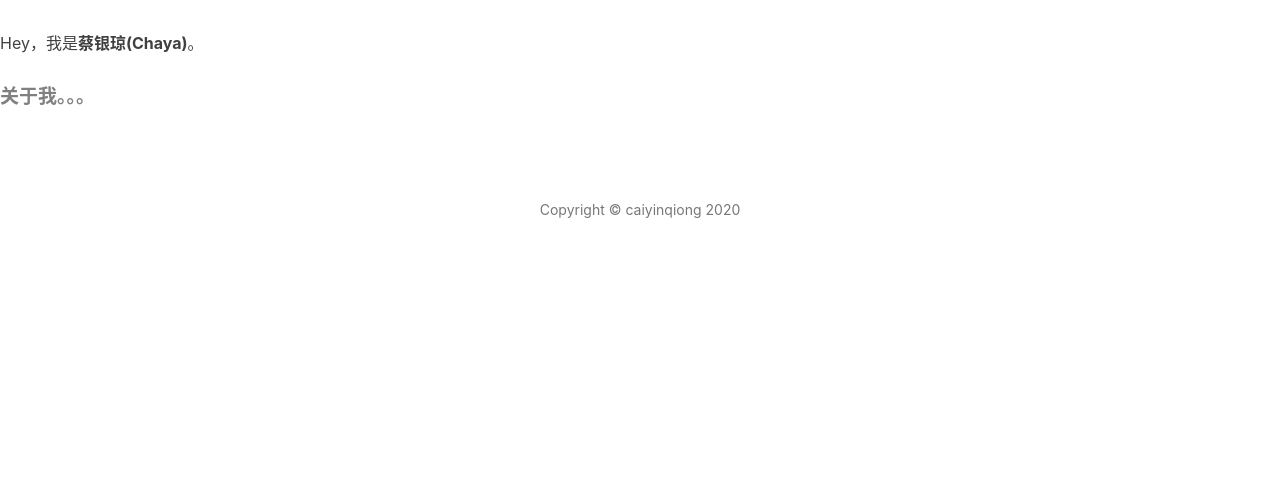
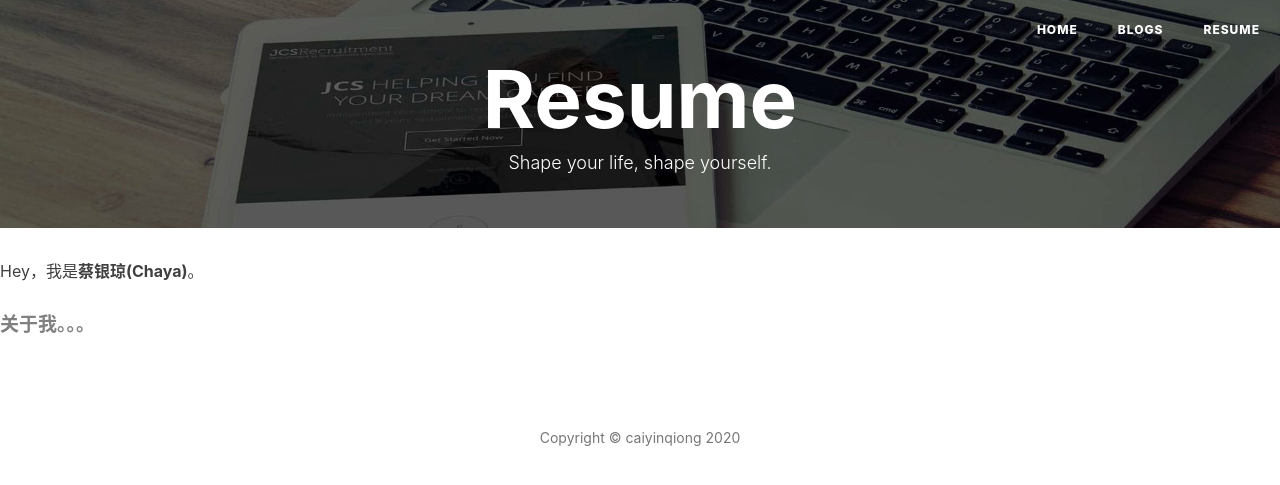
Before and after one commit to caiyinqiong/caiyinqiong.github.io, a Jekyll site: the page built from resume.html, in a window 1280 px wide. Shown: the top 485 px of the page. Built offline with Jekyll 4.4.1, drawn with Linux system fonts in a browser that asks for light colours; nearby versions of some CDN libraries; comment, search, counter and statistics services are not loaded.

Commit message:
Update resume.html

```diff
--- a/resume.html
+++ b/resume.html
@@ -1,9 +1,23 @@
 ---
 layout: default
-title: "Resume"
+title:  Resume
 description: "Shape your life, shape yourself."
 header-img: "img/post-bg-rwd.jpg"
 ---
+
+<!-- Page Header -->
+<header class="intro-header" style="background-image: url('{{ site.baseurl }}/{% if page.header-img %}{{ page.header-img }}{% else %}{{ site.header-img }}{% endif %}')">
+    <div class="container">
+        <div class="row">
+            <div class="col-lg-8 col-lg-offset-2 col-md-10 col-md-offset-1">
+                <div class="site-heading" id="tag-heading">
+                    <h1>{% if page.title %}{{ page.title }}{% else %}{{ site.title }}{% endif %}</h1>
+                    <span class="subheading">{{ page.description }}</span>
+                </div>
+            </div>
+        </div>
+    </div>
+</header>
 
 
 
```
